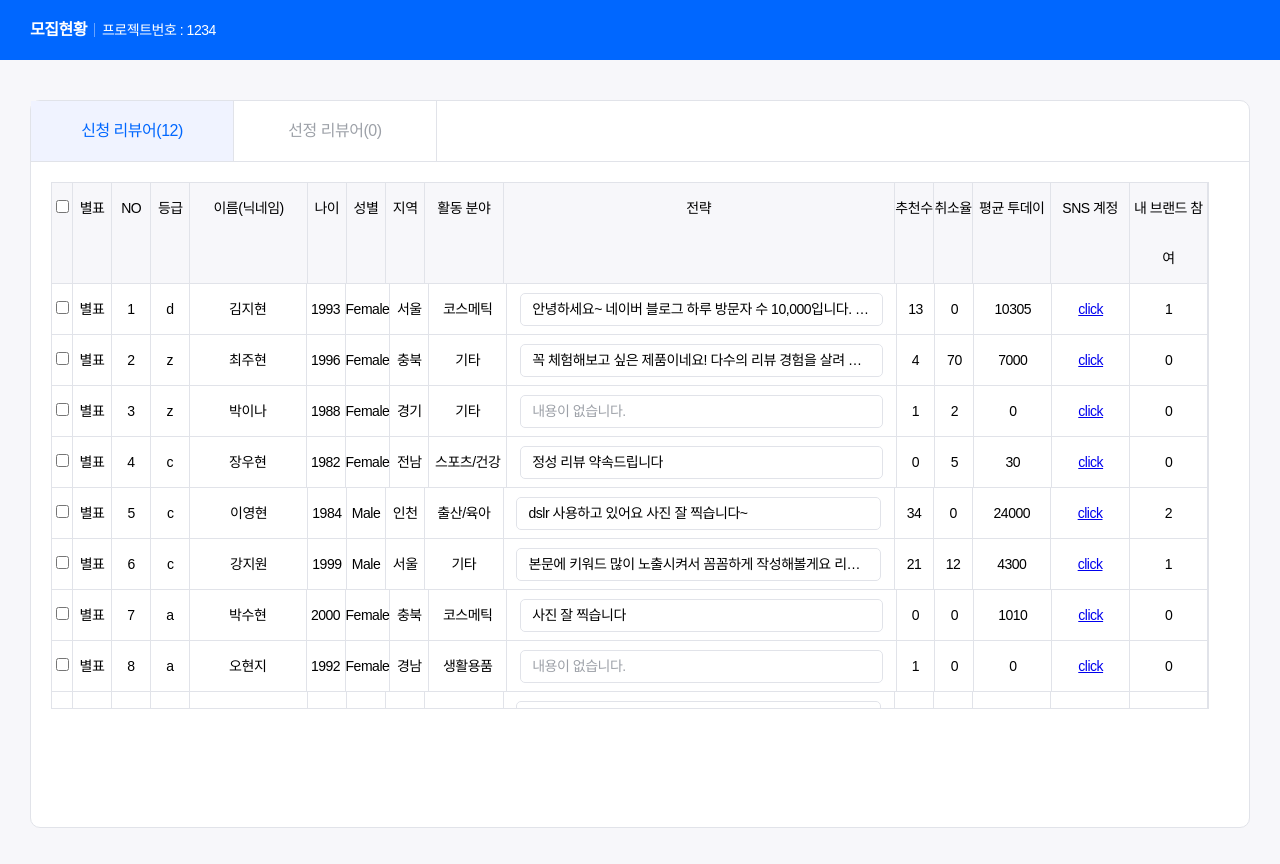
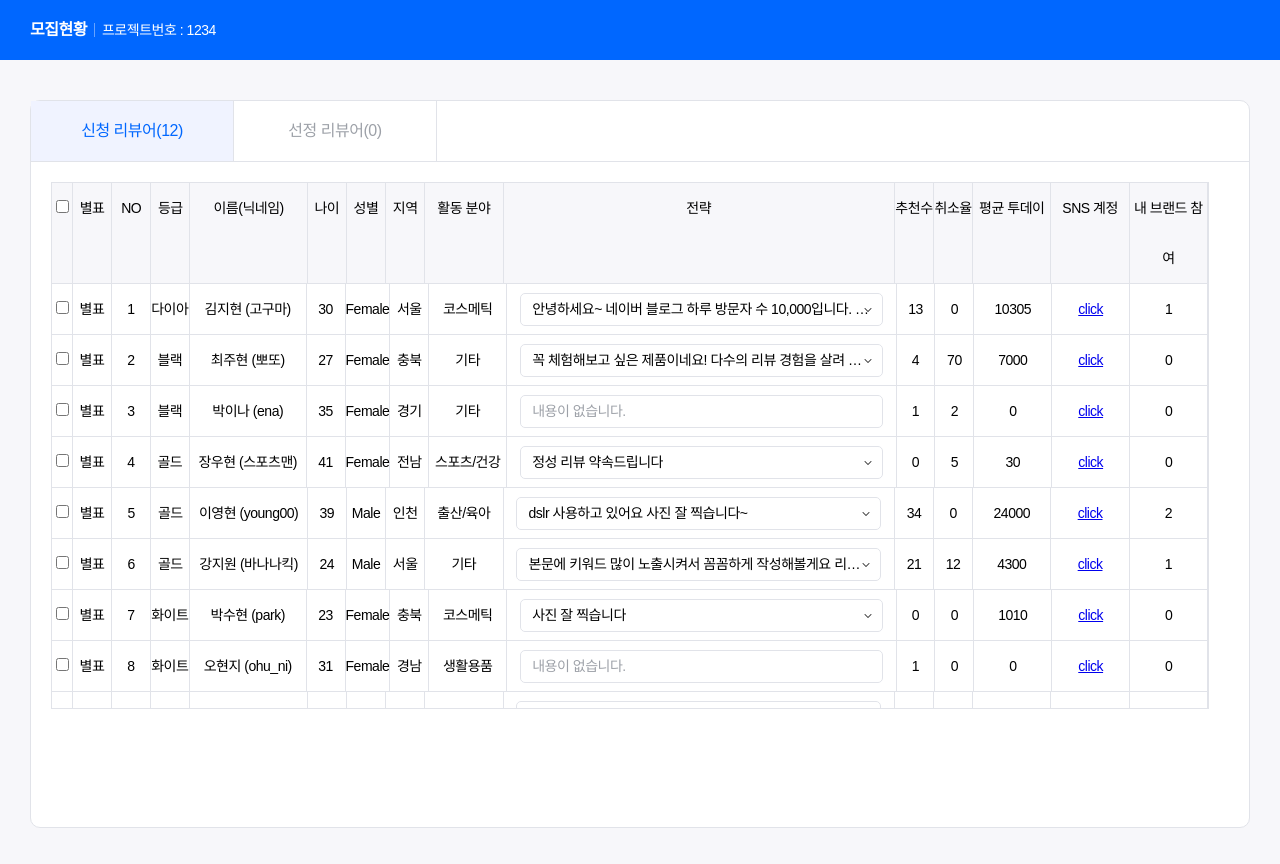
Before and after one commit to dev-cmkim/im-celebrity, a React (Create React App) app: page / in a window 1280 px wide. Shown: the top 864 px of the page. Built offline with nearby package versions, Linux system fonts and the light colour scheme; data requests are answered from the project's data file.

Commit message:
아이콘추가, 사용자메세지 드롭다운 기능추가,  사용자 등급,나의 계산 함수 추가

```diff
--- a/src/assets/style.scss
+++ b/src/assets/style.scss
@@ -99,6 +99,27 @@ body {
                         text-overflow: ellipsis;
                         white-space: nowrap;
                         line-height: 31px;
+                        position: relative;
+                        &.show_msg {
+                            overflow: inherit;
+                            white-space: inherit;
+                            height: fit-content;
+                            &.msg_exists:after {
+                                transform: rotateX(180deg);
+                                transition: all ease 0.5s;
+                            }
+                        }
+                        &.msg_exists:after {
+                            content: '';
+                            display: inline-block;
+                            width: 10px;
+                            height: 10px;
+                            position: absolute;
+                            top: 10px;
+                            right:10px;
+                            background-image: url('./images/ic_down.png');
+                            transition: all ease 0.5s;
+                        }
                         &.mgs_null{
                             color: #9DA1A8;
                         }
--- a/src/component/UserList.jsx
+++ b/src/component/UserList.jsx
@@ -2,7 +2,7 @@ import  React, { useEffect, useState } from 'react';
 
 const UserList = () => {
     const [users, setUsers] = useState([]);
-    const [ userCount, setUserCount ] = useState(null);
+
     useEffect(() => {
         fetch("http://localhost:9000/projectRequests")
           .then(res => {
@@ -10,8 +10,36 @@ const UserList = () => {
           })
           .then(data => {
             setUsers(data)
+            // console.log(data.yearOfBirth)
           });
       }, []);
+
+    // 메세지 dropdown
+    const showMessage = (e) => {
+        e.target.classList.toggle('show_msg')
+    }
+
+    // 리뷰어 등급
+    const returnGrade = (prop) => {
+        switch (prop) {
+            case 'a' :
+                return '화이트'
+            case 'b' :
+                return '실버'
+            case 'c' :
+                return '골드'
+            case 'd' :
+                return '다이아'
+            case 'z' :
+                return '블랙'
+            default :
+        }
+    }
+    // 리뷰어 나이
+    const today = new Date();
+    const returnAge = (prop) => {
+        return today.getFullYear() - prop + 1;
+    }
     return (
         <div className='user_list_box'>
             <ul>
@@ -37,15 +65,15 @@ const UserList = () => {
                         <div><input type='checkBox'></input></div>
                         <div>별표</div>
                         <div>{val.id}</div>
-                        <div>{val.grade}</div>
-                        <div>{val.name}</div>
-                        <div>{val.yearOfBirth}</div>
+                        <div>{ returnGrade(val.grade) }</div>
+                        <div>{val.name} ({val.nickName})</div>
+                        <div>{ returnAge(val.yearOfBirth) }</div>
                         <div>{val.gender}</div>
                         <div>{val.region}</div>
                         <div>{val.category}</div>
                         <div className='user_msg_wrap'>
                             {val.message ?
-                             <div className='user_msg'>
+                             <div className='user_msg msg_exists' onClick={ showMessage }>
                                 {val.message}
                              </div>
                             :
```
Also changed, not shown: src/assets/images/ic_down.png (added).
